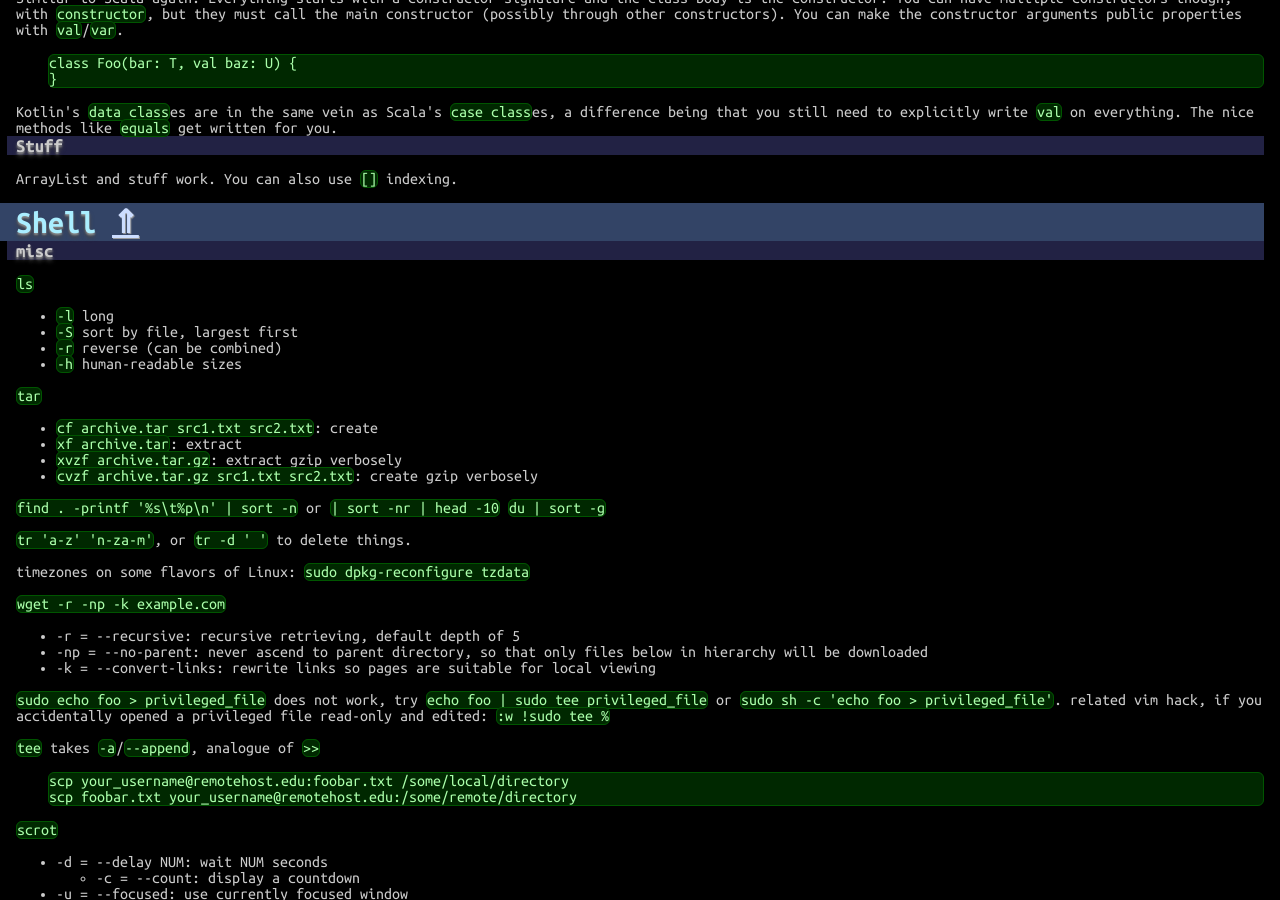
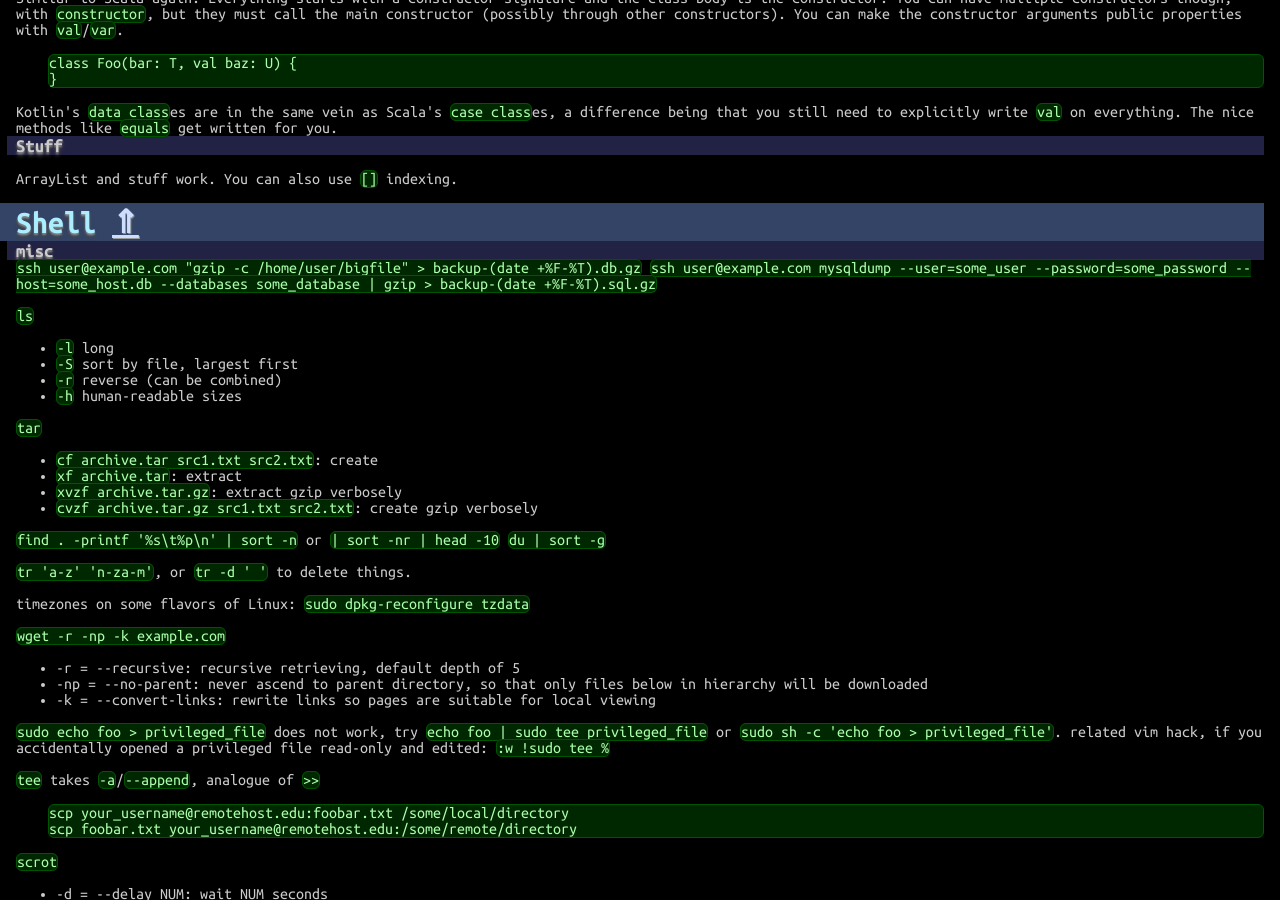
Before and after one commit to betaveros/cs, a Jekyll site: the page built from index.html, in a window 1280 px wide and 900 px high, scrolled down 35677 px. Built offline with Jekyll 4.4.1, drawn with Linux system fonts in a browser that asks for light colours.

Commit message:
ssh backups

```diff
--- a/_includes/shell.html
+++ b/_includes/shell.html
@@ -1,4 +1,8 @@
 <h3>misc</h3>
+
+<code>ssh user@example.com "gzip -c /home/user/bigfile" &gt; backup-(date +%F-%T).db.gz</code>
+
+<code>ssh user@example.com mysqldump --user=some_user --password=some_password --host=some_host.db --databases some_database | gzip &gt; backup-(date +%F-%T).sql.gz</code>
 
 <p><code>ls</code></p>
 
```
